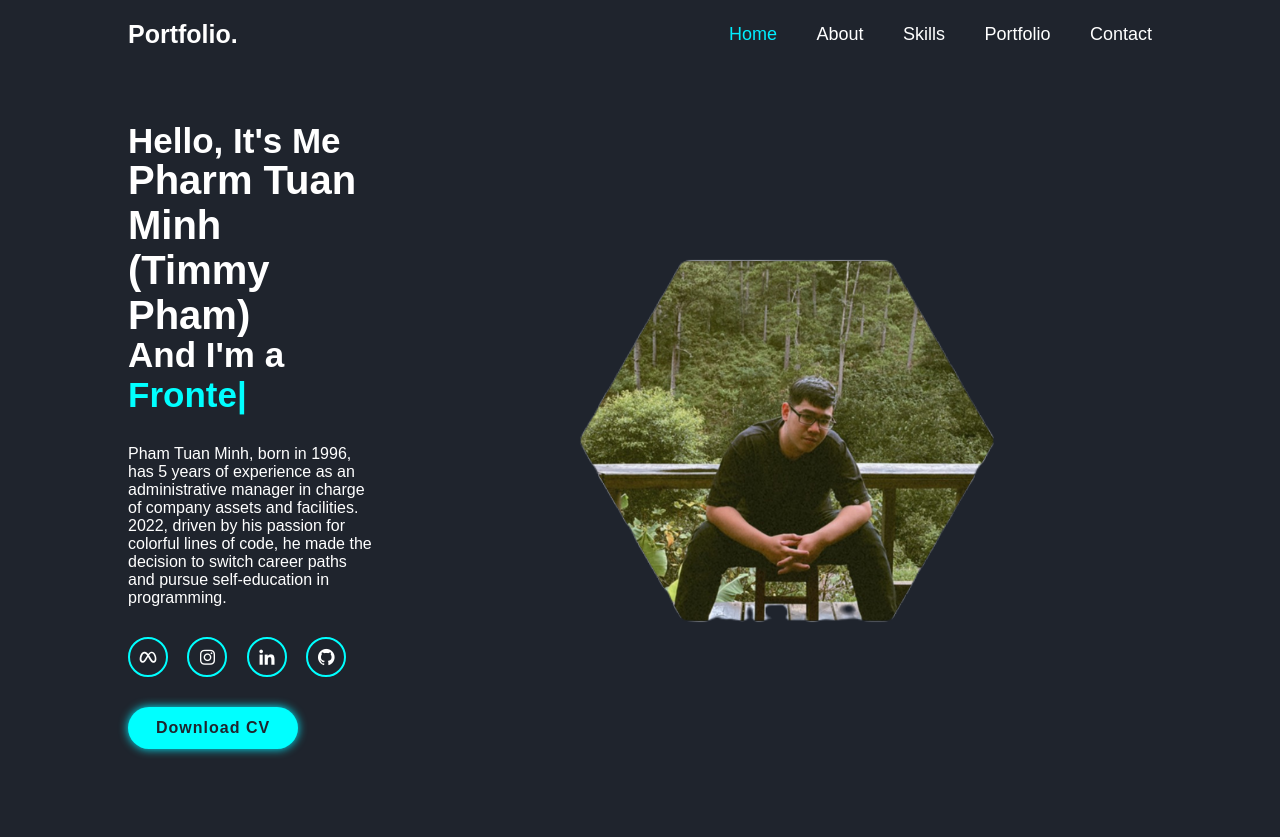
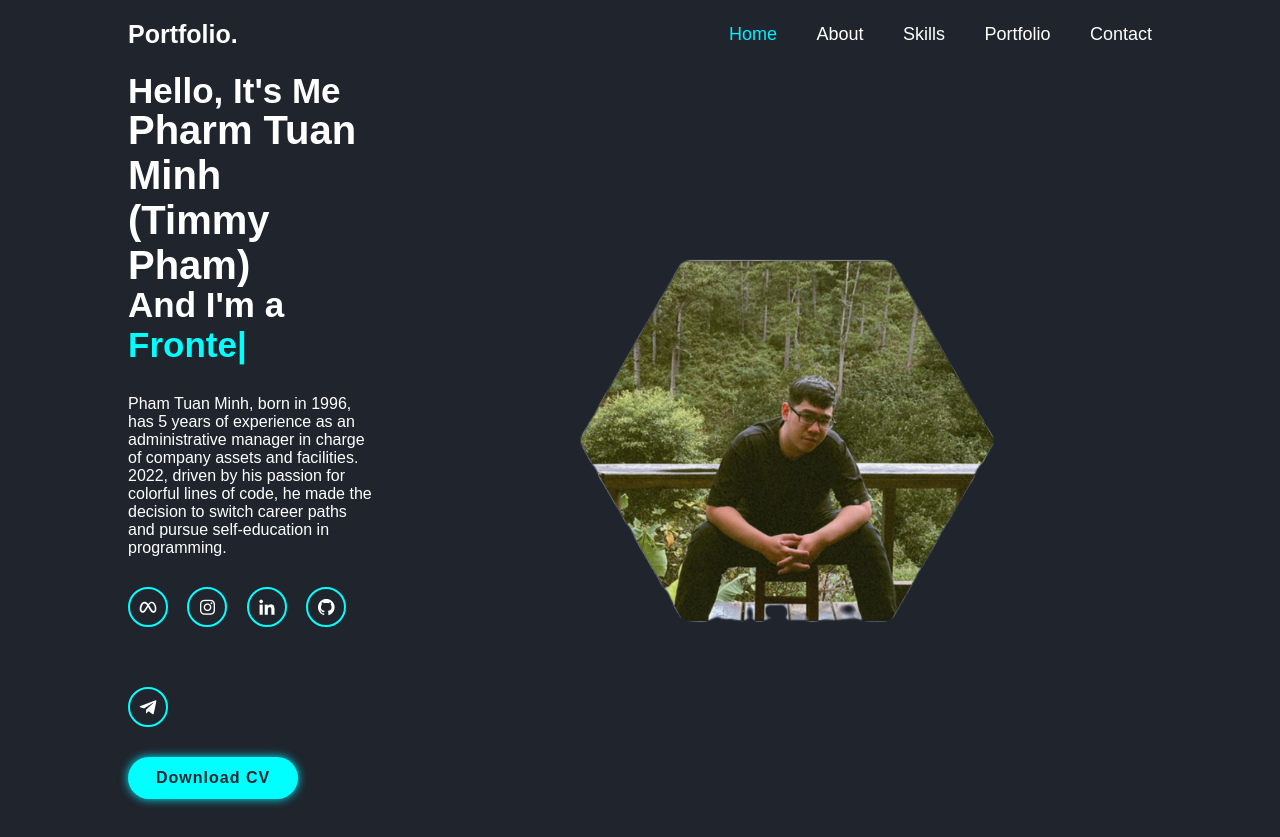
Before and after one commit to TimmyPhamJ/Portfolio, a plain HTML site: page index.html in a window 1280 px wide. Drawn offline with nearby package versions, Linux system fonts and the light colour scheme.

Commit message:
index.html
final

```diff
--- a/index.html
+++ b/index.html
@@ -34,6 +34,7 @@
                 <a href="https://www.instagram.com/timmy_pha.m/"style="--i:8;"target="_blank"><i class='bx bxl-instagram'></i></a>
                 <a href="https://www.linkedin.com/in/tu%E1%BA%A5n-minh-ph%E1%BA%A1m-a9b633266/"style="--i:9;"target="_blank"><i class='bx bxl-linkedin'></i></a>
                 <a href="https://github.com/TimmyPhamJ"style="--i:10;"target="_blank"><i class='bx bxl-github'></i></a>
+                <a href="https://t.me/TimmyPhamJ"style="--i:11;"target="_blank"><i class='bx bxl-telegram'></i></a>
             </div>
 
             <a href="#" class="btn">Download CV</a>
```
